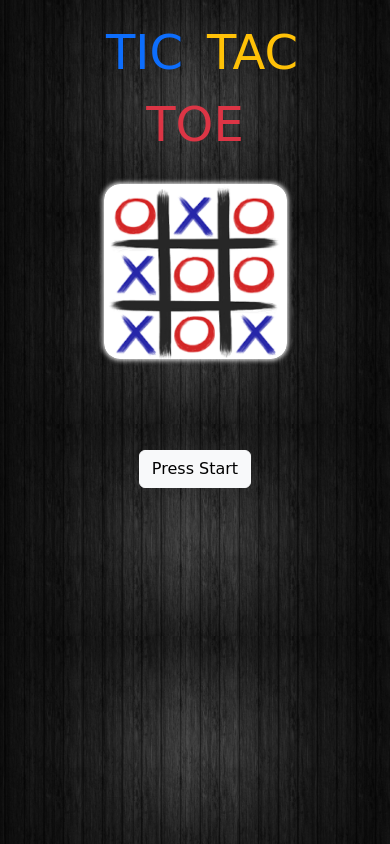
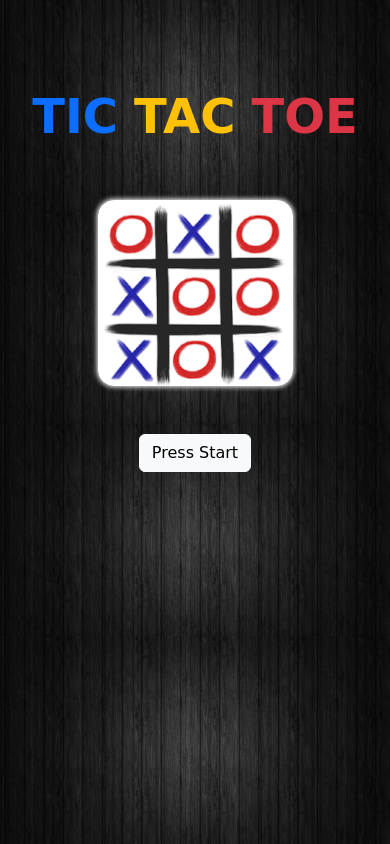
Before and after one commit to rgolfe81/Tic-Tac-Toe, a plain HTML site: page index.html in a window 390 px wide. Drawn offline with nearby package versions, Linux system fonts and the light colour scheme; a web font is replaced by a local one.

Commit message:
Corrección tamaño responsive pagina inicio

```diff
--- a/css/style.css
+++ b/css/style.css
@@ -13,11 +13,11 @@ body{
     background: rgba(0,0,0,0.7);
 }
 .ContainerHome{
-    margin-top: 1em;
-    height: 50vh;
+    margin-top: 5em;
 }
-.a{
-background-color : rgb(104, 21, 21);
+.sizeTitle{
+    font-size: 3em;
+    font-weight: bold;
 }
 .logoSize{
     display: flex;
@@ -31,12 +31,6 @@ background-color : rgb(104, 21, 21);
 }
 .PlayerSelect{
     height: 10vh;
-}
-.TitleHome{
-    font-size: 6em;
-}
-.sizeTitle{
-    font-size: 4em;
 }
 .containerPlayerSelect{
     width: 70vw;
@@ -70,15 +64,6 @@ background-color : rgb(104, 21, 21);
     cursor: pointer;
 }
 
-@media (max-width:500px){
-    .TitleHome{
-        font-size: 3em;
-    }
-    .sizeTitle{
-        font-size: 3em;
-    }
-}
-
 @media (min-width:500px){
     .containerPlayerSelect{
         width: 50vw;
@@ -100,6 +85,9 @@ background-color : rgb(104, 21, 21);
     }
     .imgSize{
         width: 35%;
+    }
+    .sizeTitle{
+        font-size: 4em;
     }
 }
 @media (min-width:992px){
@@ -123,6 +111,9 @@ background-color : rgb(104, 21, 21);
     .imgSize{
         width: 25%;
     }
+    .sizeTitle{
+        font-size: 5em;
+    }
 }
 @media (min-width:1300px){
     .containerPlayerSelect{
@@ -135,4 +126,7 @@ background-color : rgb(104, 21, 21);
     .imgSize{
         width: 15%;
     }
+    .sizeTitle{
+        font-size: 6em;
+    }
 }
--- a/index.html
+++ b/index.html
@@ -15,29 +15,21 @@
 
 </head>
 <body>
-    <div class="container ContainerHome">
-        <div class="row TitleHome">
-            <div class="col-6 d-flex justify-content-end align-items-end text-primary">
-                TIC
+        <header  class="ContainerHome">
+            <div class="d-flex justify-content-center">
+                <div class="text-primary mx-2 sizeTitle">TIC</div>
+                <div class="text-warning mx-2 sizeTitle">TAC</div>
+                <div class="text-danger mx-2 sizeTitle">TOE</div>
             </div>
-            <div class="col-6 d-flex justify-content-start align-items-end text-warning">
-                TAC
-            </div>
-        </div>
-        <div class="row">
-            <div class="col d-flex justify-content-center TitleHome text-danger align-items-start">
-            TOE
-            </div>
-        </div>
-        <div class="logoSize my-4">
+        </header>
+        <div class="logoSize my-5">
             <img class="imgSize" src="img/icon_game2.png" alt="Imagen Icono Juego">
         </div>
-        <div class="row h-25">
-            <div class="col d-flex justify-content-center align-items-end">
+        <div class="">
+            <div class="col d-flex justify-content-center">
                 <a class="btn btn-light" href="pages/PlayerSelect.html" role="button">Press Start</a>
             </div>
         </div>
-    </div>
 
     <!-- Links bootstrap JS -->
 
```
